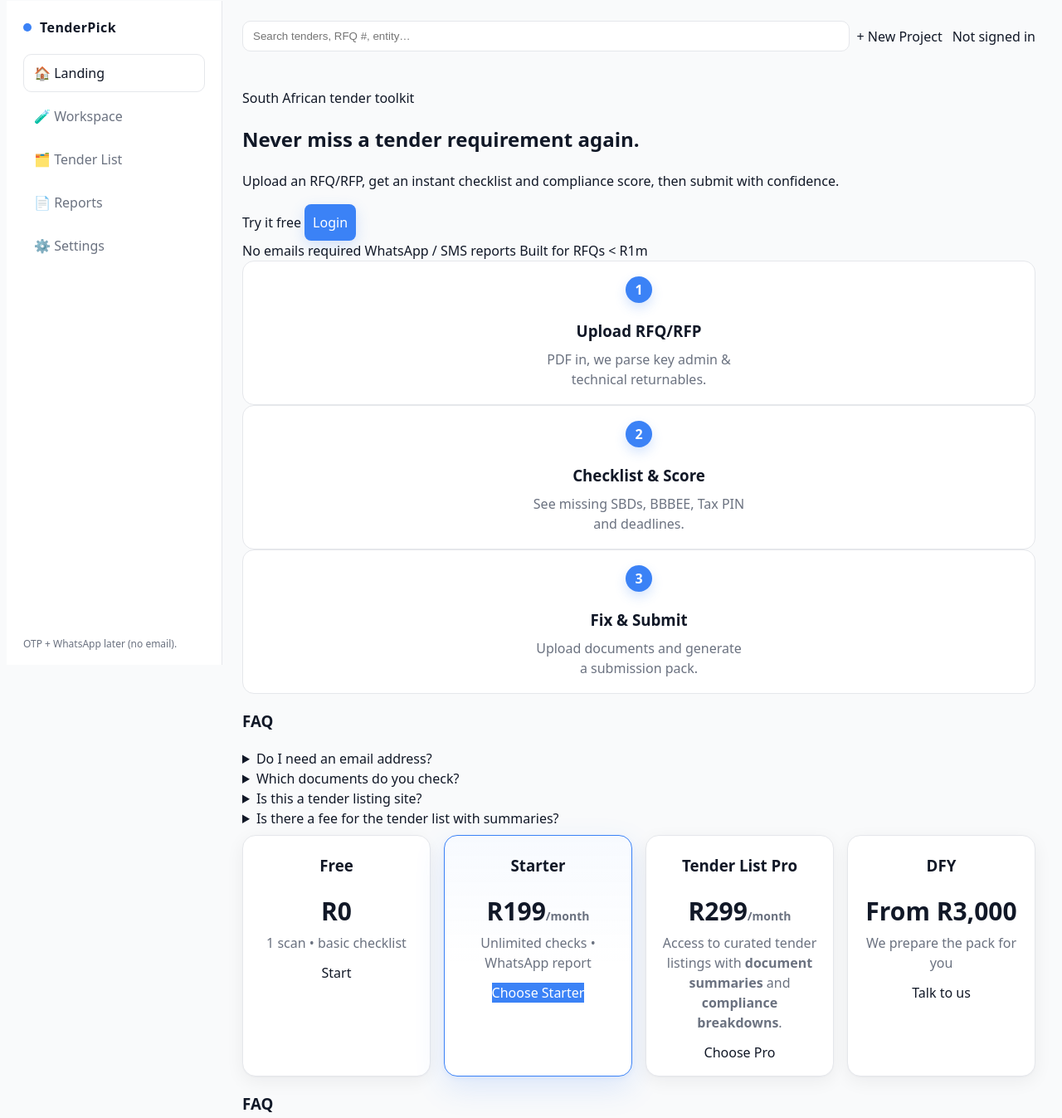
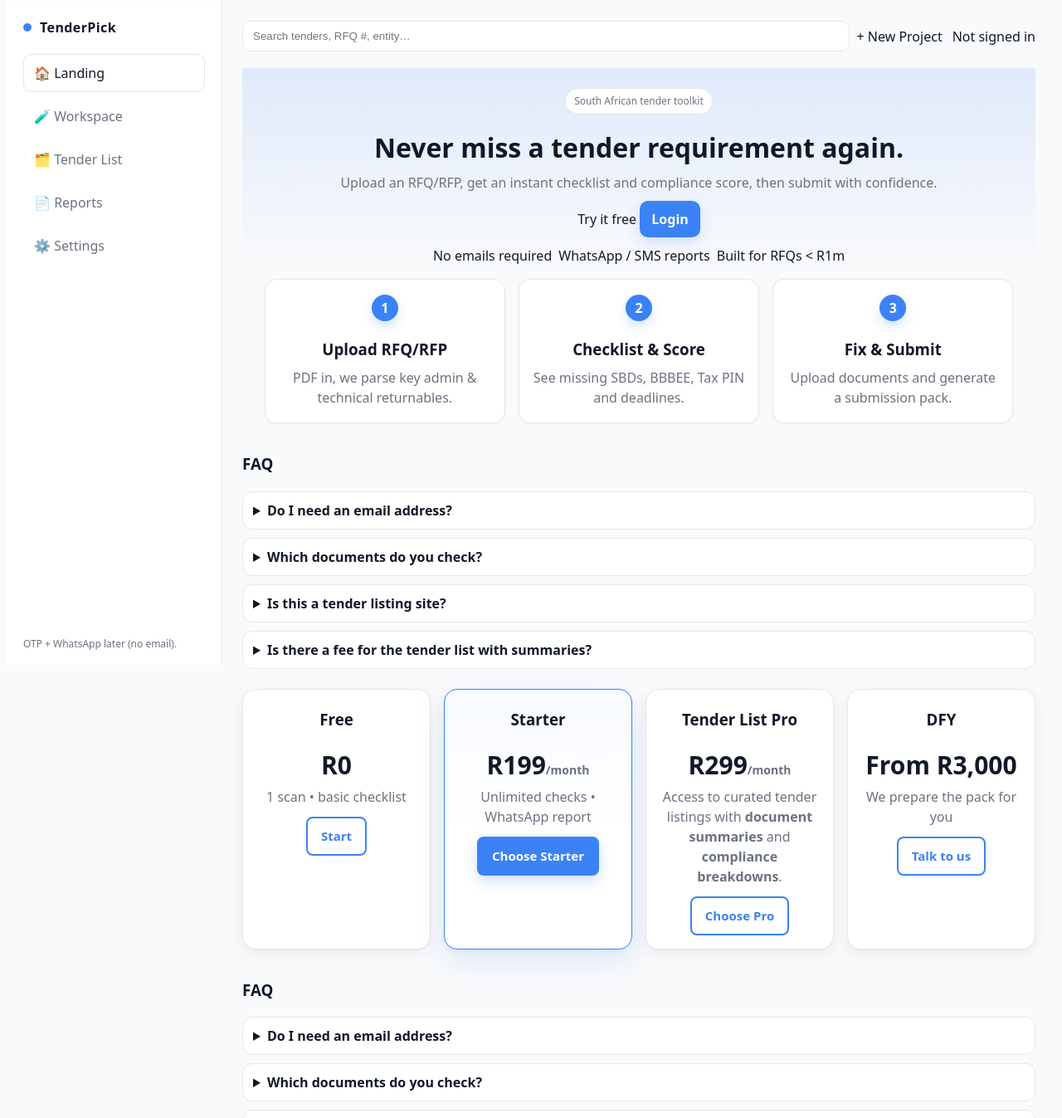
Before and after one commit to Kebalepile/RFPicker, a website built with Vite: page frontend/index.html in a window 1280 px wide. Shown: the part 7-1354 px from the top of the page at 83% size. Built offline with nearby package versions, Linux system fonts and the light colour scheme.

Commit message:
updated landing componet css

```diff
--- a/frontend/src/styles/components.css
+++ b/frontend/src/styles/components.css
@@ -1,3 +1,106 @@
+/* Landing page */
+.landing {
+  display: flex;
+  flex-direction: column;
+  gap: 16px;
+}
+.landing-hero {
+  text-align: center;
+  background: linear-gradient(180deg, rgba(79, 140, 255, .15), transparent);
+}
+.landing-badge {
+  display: inline-block;
+  margin-bottom: 8px;
+  padding: 6px 10px;
+  border: 1px solid var(--bd);
+  border-radius: 999px;
+  background: var(--card);
+  color: var(--muted);
+  font-size: 12px;
+}
+.landing-title {
+  margin: 8px 0 6px 0;
+  font-size: 32px;
+}
+.landing-sub {
+  color: var(--muted);
+  max-width: 720px;
+  margin: 0 auto;
+}
+.landing-cta {
+  justify-content: center;
+  margin-top: 10px;
+}
+.landing-trust {
+  display: flex;
+  gap: 8px;
+  justify-content: center;
+  margin-top: 10px;
+}
+
+.landing-steps .step-num {
+  width: 28px;
+  height: 28px;
+  border-radius: 50%;
+  background: var(--brand);
+  color: #fff;
+  display: inline-flex;
+  align-items: center;
+  justify-content: center;
+  font-weight: 700;
+  margin-bottom: 8px;
+}
+
+.landing-list {
+  margin: 8px 0 0 18px;
+  padding: 0;
+  color: var(--muted);
+}
+.landing-list li {
+  margin: 6px 0;
+}
+
+.landing-pricing .price {
+  text-align: center;
+}
+.landing-price {
+  font-size: 28px;
+  font-weight: 800;
+  margin: 6px 0;
+}
+.landing-price .per {
+  font-size: 14px;
+  font-weight: 600;
+  color: var(--muted);
+}
+.landing-pricing .featured {
+  border-color: var(--brand);
+}
+
+.landing-faq details {
+  border: 1px solid var(--bd);
+  border-radius: 12px;
+  padding: 10px 12px;
+  background: var(--card);
+  margin-top: 10px;
+}
+.landing-faq summary {
+  cursor: pointer;
+  font-weight: 600;
+}
+.landing-foot {
+  text-align: center;
+  margin: 10px 0 0 0;
+  font-size: 12px;
+}
+.chip {
+  padding: 6px 10px;
+  border-radius: 999px;
+  border: 1px solid var(--bd);
+  background: var(--card);
+  cursor: pointer;
+  font-size: 12px;
+}
 /* ============= HOW IT WORKS ============= */
 .landing-steps {
   /* center the whole strip and prevent it going too wide */
@@ -105,6 +208,7 @@
   margin: 2px auto 10px auto;
   max-width: 28ch;
 }
+
 /* LOGIN ANCHOR AS BUTTON */
 a.btn {
   display: inline-flex;
@@ -116,10 +220,10 @@
   background: var(--brand);
   color: var(--inverted);
   border: none;
-  border-radius:8px;
-  padding: 10px;
-  font-weight: 500;
-  min-height:20px;
+  border-radius: 10px;
+  padding: 10px 14px;
+  font-weight: 600;
+  min-height: 44px;
   box-shadow: 0 6px 18px rgba(59, 130, 246, .20);
   transition: background .15s ease, transform .12s ease, box-shadow .15s ease;
 }
@@ -136,12 +240,41 @@
 }
 
 /* HOW IT WORKS — centered & tidy (kept) */
+/* HOW IT WORKS — responsive grid */
 .landing-steps {
-  max-width: 960px; /* narrower for better readability */
+  display: grid;
+  grid-template-columns: repeat(3, minmax(0, 1fr)); /* 3 on desktop */
+  gap: 16px;
+  max-width: 960px;
   margin: 0 auto;
   text-align: center;
   align-items: stretch;
-  gap: 16px;
+}
+
+.landing-steps .card {
+  display: flex;
+  flex-direction: column;
+  align-items: center;
+  padding: 18px 16px;
+  gap: 6px;
+  border: 1px solid var(--bd);
+  border-radius: 14px;
+  background: var(--card);
+  box-shadow: 0 1px 3px rgba(0, 0, 0, .04);
+}
+
+/* collapse to 2 cols on medium screens */
+@media (max-width: 900px) {
+  .landing-steps {
+    grid-template-columns: repeat(2, minmax(0, 1fr));
+  }
+}
+
+/* collapse to 1 col on mobile */
+@media (max-width: 560px) {
+  .landing-steps {
+    grid-template-columns: 1fr;
+  }
 }
 
 /* PRICING — narrower container + responsive columns */
@@ -212,3 +345,56 @@
     order: -1;
   }
 }
+/* ===== PRICING CARD BUTTONS ===== */
+
+/* shared button tweaks inside price cards */
+.landing-pricing .price .btn {
+  display: inline-flex;
+  justify-content: center;
+  align-items: center;
+  padding: 10px 16px;
+  font-size: 15px;
+  font-weight: 600;
+  border-radius: 8px;
+  cursor: pointer;
+  min-height: 44px;
+  text-decoration: none;
+  transition: background .15s ease, border-color .15s ease, color .15s ease,
+    transform .12s ease;
+}
+
+/* non-featured: outline / ghost style */
+.landing-pricing .price .btn,
+.landing-pricing .price .btn.ghost {
+  background: transparent;
+  border: 2px solid var(--brand);
+  color: var(--brand);
+}
+.landing-pricing .price .btn:hover,
+.landing-pricing .price .btn.ghost:hover {
+  background: rgba(59, 130, 246, .06);
+  transform: translateY(-1px);
+}
+.landing-pricing .price .btn:active {
+  transform: translateY(0);
+}
+.landing-pricing .price .btn:focus {
+  outline: 2px solid color-mix(in srgb, var(--brand) 35%, white);
+  outline-offset: 2px;
+}
+
+/* featured plan button: solid primary */
+.landing-pricing .featured .btn {
+  background: var(--brand);
+  border: 2px solid var(--brand);
+  color: var(--inverted);
+  box-shadow: 0 6px 16px rgba(59, 130, 246, .25);
+}
+.landing-pricing .featured .btn:hover {
+  background: var(--brand-dark);
+  border-color: var(--brand-dark);
+  transform: translateY(-1px);
+}
+.landing-pricing .featured .btn:active {
+  transform: translateY(0);
+}
```
